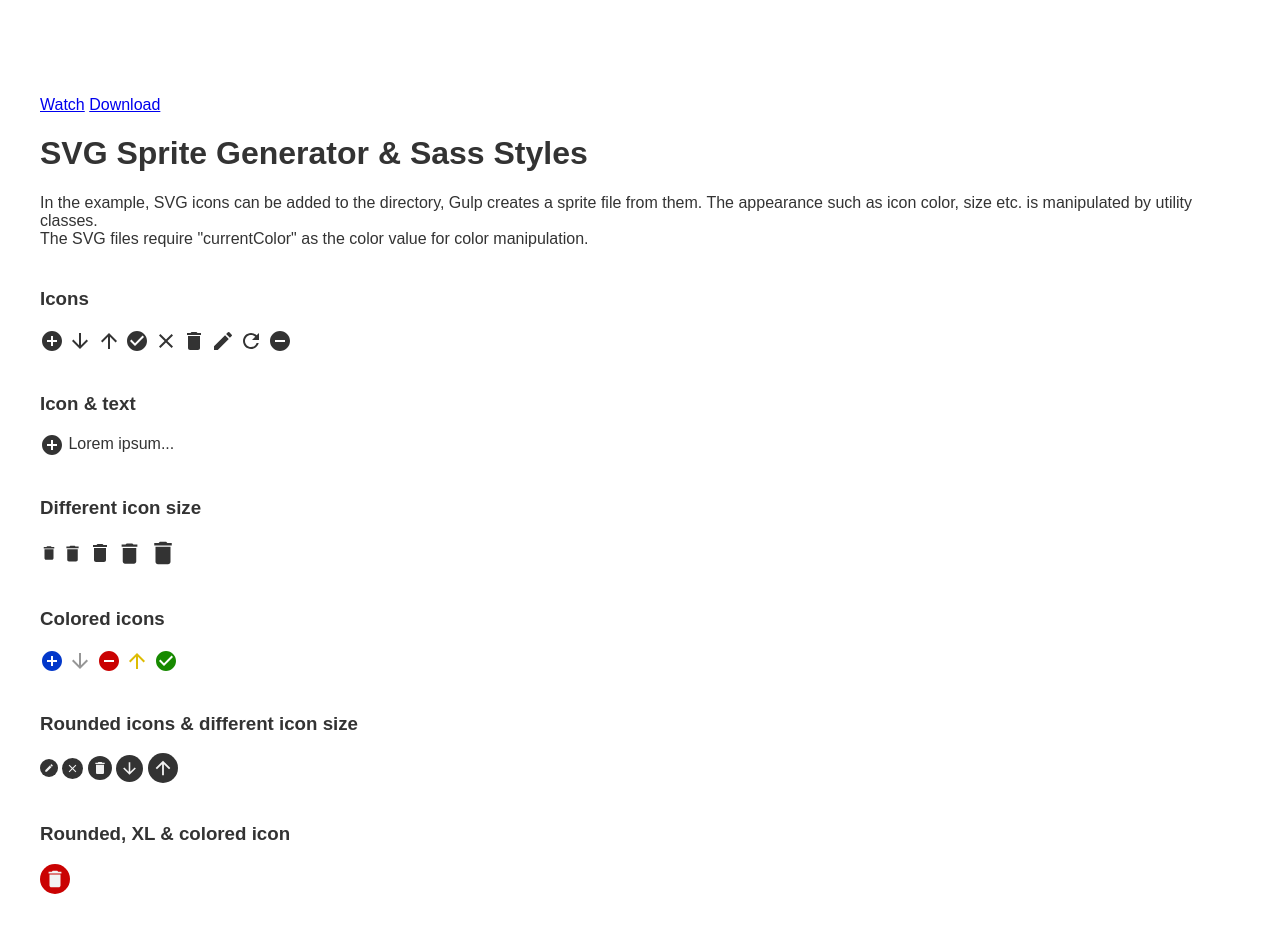
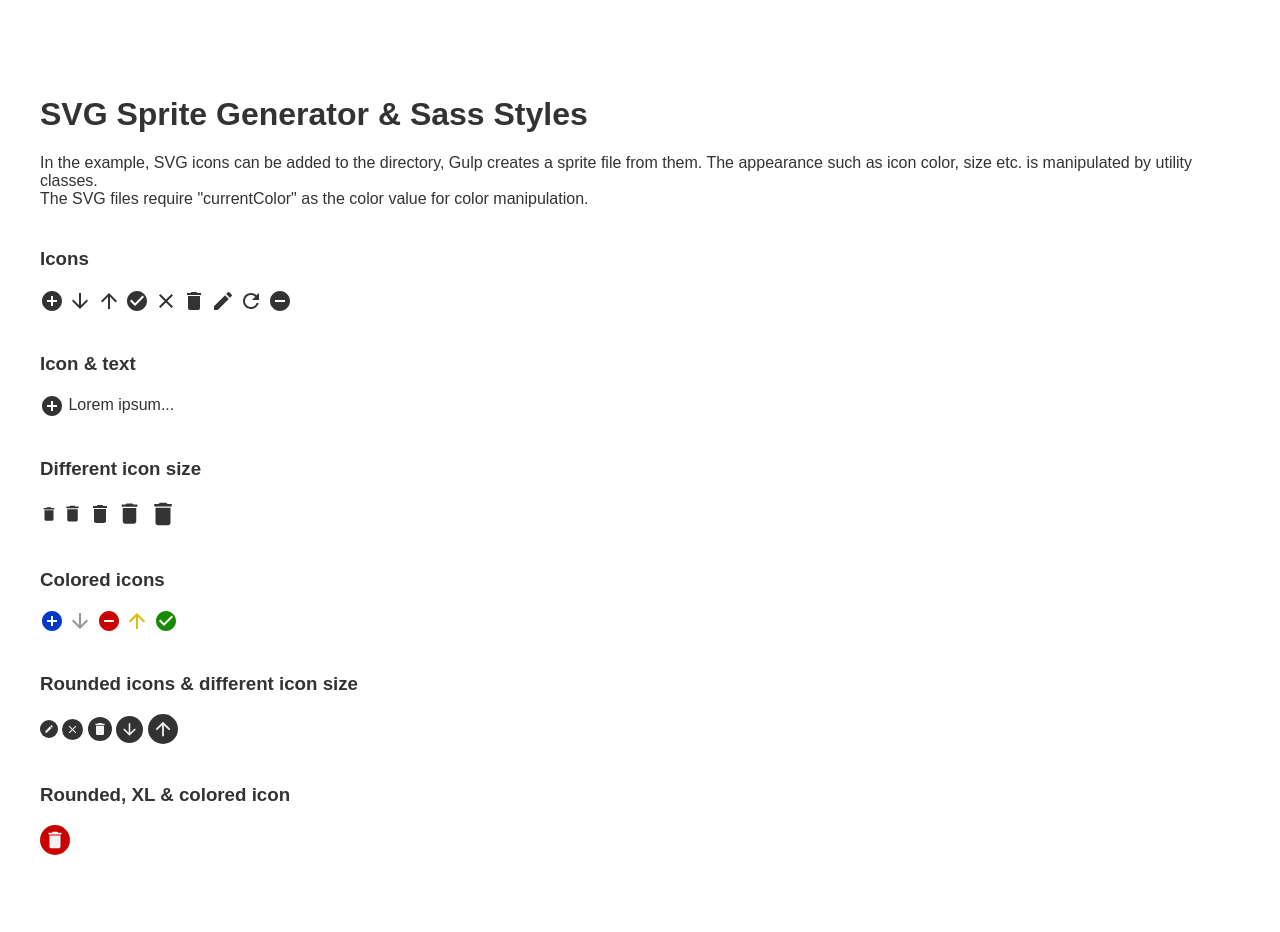
Before and after one commit to onza/svg-sprite-generator, a website: page docs/index.html in a window 1280 px wide. Drawn offline with Linux system fonts and the light colour scheme; files that its build step writes are made by us from their sources.

Commit message:
delete btn from dem page

```diff
--- a/docs/index.html
+++ b/docs/index.html
@@ -17,10 +17,6 @@
   </head>
   <body>
     <div class="container">
-      <div class="gh-buttons">
-        <a class="github-button" href="https://github.com/onza/CookieConsent" aria-label="Watch onza/CookieConsents on GitHub">Watch</a>
-        <a class="github-button" href="https://github.com/onza/CookieConsent/archive/master.zip" aria-label="Download onza/CookieConsent on GitHub">Download</a>
-      </div>
       <h1>SVG Sprite Generator & Sass Styles</h1>
       <p>In the example, SVG icons can be added to the directory, Gulp creates a sprite file from them. The appearance such as icon color, size etc. is manipulated by utility classes.<br>
         The SVG files require "currentColor" as the color value for color manipulation.</p>
```
